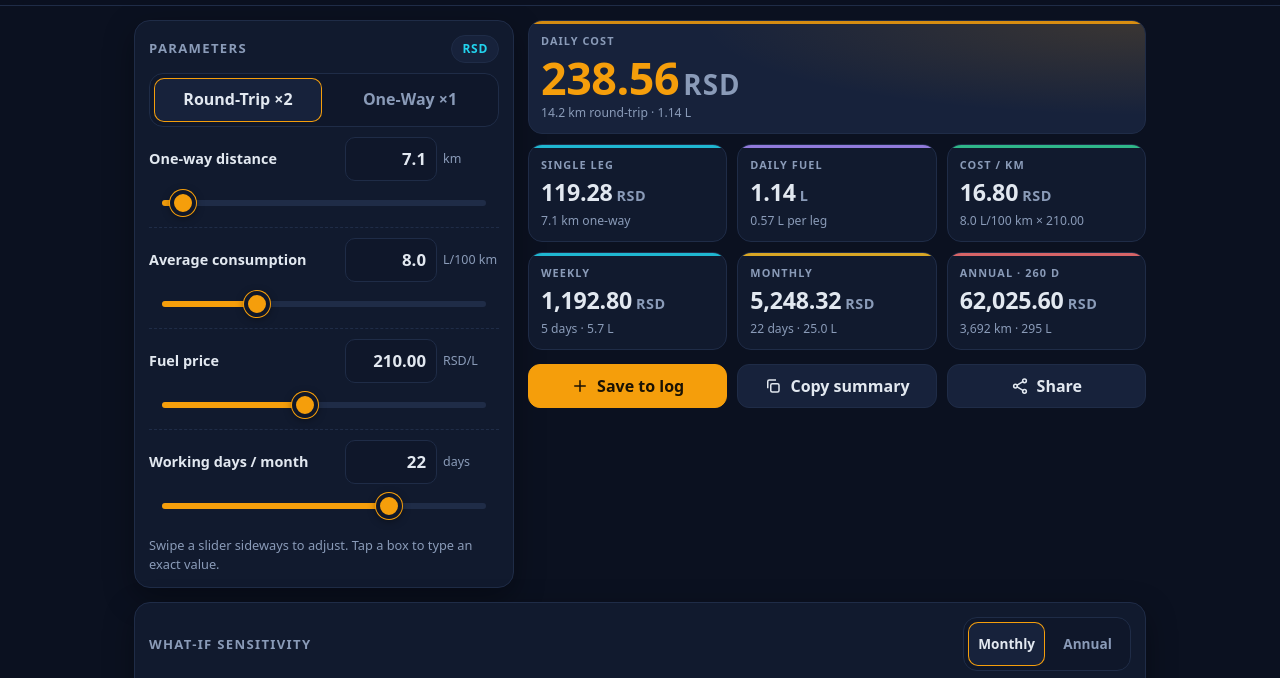
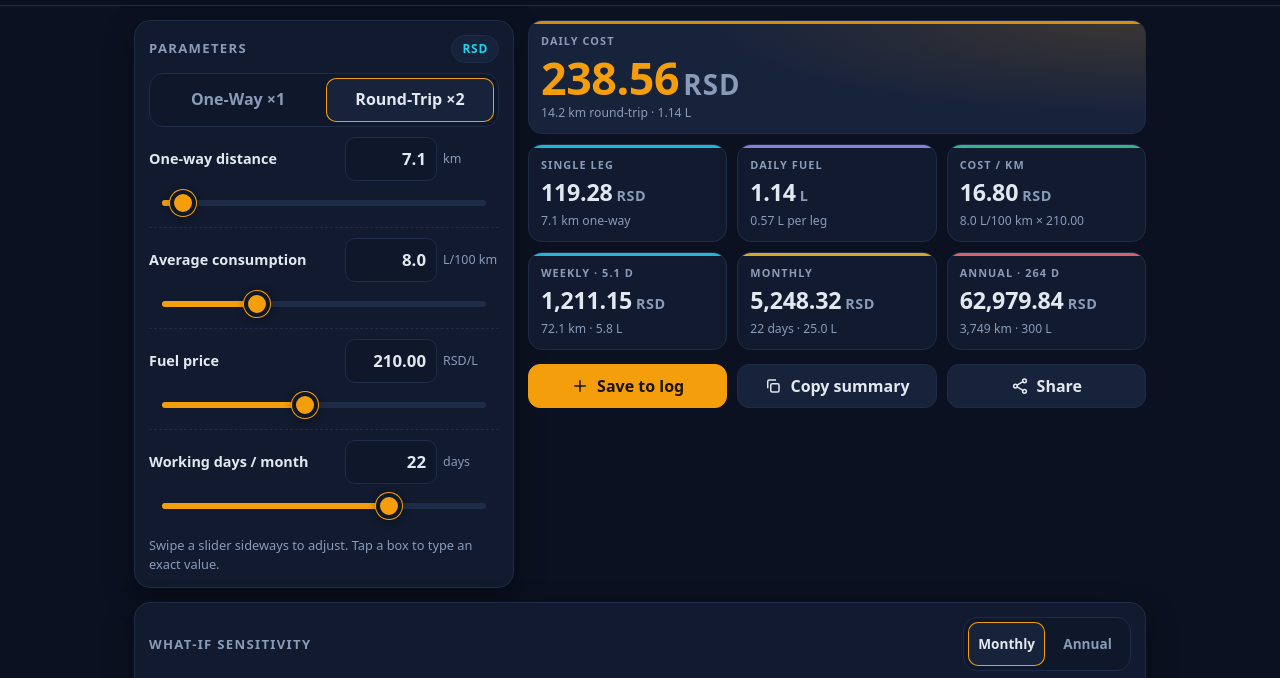
Before and after one commit to alecfleurs/fueltrack, a plain HTML site: page index.html in a window 1280 px wide. Shown: the part 55-733 px from the top of the page. Drawn offline with Linux system fonts and the light colour scheme.

Commit message:
Derive weekly/annual projections from working days; One-Way first in trip toggle
Co-Authored-By: Claude Opus 5.5 <noreply@anthropic.com>
Claude-Session: https://claude.ai/code/session_01CFRoNvAUXiRDJmf8YUyqFx

```diff
--- a/index.html
+++ b/index.html
@@ -254,8 +254,8 @@ dialog[open]{animation:sheet .22s ease}
       <div class="card">
         <div class="card-h"><h2>Parameters</h2><span class="chip" id="curChip">RSD</span></div>
         <div class="seg" role="radiogroup" aria-label="Trip mode" id="tripSeg">
+          <button type="button" role="radio" data-legs="1">One-Way ×1</button>
           <button type="button" role="radio" data-legs="2">Round-Trip ×2</button>
-          <button type="button" role="radio" data-legs="1">One-Way ×1</button>
         </div>
         <div id="calcFields"></div>
         <p class="hint">Swipe a slider sideways to adjust. Tap a box to type an exact value.</p>
@@ -284,7 +284,7 @@ dialog[open]{animation:sheet .22s ease}
             <div class="t-sub" id="o-perkm-sub"></div>
           </div>
           <div class="tile" style="--tc:var(--accent2)">
-            <div class="t-label">Weekly</div>
+            <div class="t-label" id="o-week-lbl">Weekly</div>
             <div class="t-val"><span id="o-week">0</span><small data-cur>RSD</small></div>
             <div class="t-sub" id="o-week-sub"></div>
           </div>
@@ -294,7 +294,7 @@ dialog[open]{animation:sheet .22s ease}
             <div class="t-sub" id="o-month-sub"></div>
           </div>
           <div class="tile" style="--tc:var(--bad)">
-            <div class="t-label">Annual · 260 d</div>
+            <div class="t-label" id="o-year-lbl">Annual</div>
             <div class="t-val"><span id="o-year">0</span><small data-cur>RSD</small></div>
             <div class="t-sub" id="o-year-sub"></div>
           </div>
@@ -499,10 +499,12 @@ dialog[open]{animation:sheet .22s ease}
   'use strict';
 
   /* ===================== Constants & storage ===================== */
-  const APP_VERSION = '1.0.1';
+  const APP_VERSION = '1.0.2';
   const LS = { settings: 'fueltrack.settings.v1', log: 'fueltrack.log.v1' };
-  const WEEK_DAYS = 5;
-  const YEAR_DAYS = 260;
+  // All projections derive from working days per month:
+  // annual = workDays × 12, weekly = annual ÷ 52 (22 d/month → 264 d/yr, 5.08 d/wk).
+  const yearDays = () => state.workDays * 12;
+  const weekDays = () => (state.workDays * 12) / 52;
   const CATEGORIES = ['Commute', 'City', 'Highway', 'Refuel'];
   const CAT_COLORS = { Commute: 'var(--accent2)', City: 'var(--warn)', Highway: 'var(--violet)', Refuel: 'var(--good)' };
   const CURRENCIES = {
@@ -616,15 +618,15 @@ dialog[open]{animation:sheet .22s ease}
       dailyKm, legL, dailyL, daily,
       legCost: legL * s.price,
       perKm: lPerKm * s.price,
-      weekly: daily * WEEK_DAYS,
+      weekly: daily * weekDays(),
       monthly: daily * s.workDays,
-      annual: daily * YEAR_DAYS,
-      annualKm: dailyKm * YEAR_DAYS,
-      annualL: dailyL * YEAR_DAYS
+      annual: daily * yearDays(),
+      annualKm: dailyKm * yearDays(),
+      annualL: dailyL * yearDays()
     };
   }
   const periodCost = (cons, price, period) =>
-    state.oneWay * state.legs * (cons / 100) * price * (period === 'year' ? YEAR_DAYS : state.workDays);
+    state.oneWay * state.legs * (cons / 100) * price * (period === 'year' ? yearDays() : state.workDays);
 
   /* ===================== Synced fields ===================== */
   const FIELD_DEFS = {
@@ -744,7 +746,9 @@ dialog[open]{animation:sheet .22s ease}
     setText('o-perkm', fmt(r.perKm, 2));
     setText('o-perkm-sub', `${fmt(state.consumption, 1)} L/100 km × ${money(state.price)}`);
     setText('o-week', money(r.weekly));
-    setText('o-week-sub', `${WEEK_DAYS} days · ${fmt(r.dailyL * WEEK_DAYS, 1)} L`);
+    setText('o-week-lbl', `Weekly · ${fmt(weekDays(), 1)} d`);
+    setText('o-week-sub', `${fmt(r.dailyKm * weekDays(), 1)} km · ${fmt(r.dailyL * weekDays(), 1)} L`);
+    setText('o-year-lbl', `Annual · ${yearDays()} d`);
     setText('o-month', money(r.monthly));
     setText('o-month-sub', `${state.workDays} days · ${fmt(r.dailyL * state.workDays, 1)} L`);
     setText('o-year', money(r.annual));
@@ -1002,9 +1006,9 @@ dialog[open]{animation:sheet .22s ease}
       `Consumption: ${fmt(state.consumption, 1)} L/100 km · Price: ${money(state.price)} ${c}/L`,
       ``,
       `Daily: ${money(r.daily)} ${c} (${fmt(r.dailyL, 2)} L)`,
-      `Weekly (${WEEK_DAYS} d): ${money(r.weekly)} ${c}`,
+      `Weekly (${fmt(weekDays(), 1)} d): ${money(r.weekly)} ${c}`,
       `Monthly (${state.workDays} d): ${money(r.monthly)} ${c}`,
-      `Annual (${YEAR_DAYS} d): ${money(r.annual)} ${c}`,
+      `Annual (${yearDays()} d): ${money(r.annual)} ${c}`,
       `Cost per km: ${fmt(r.perKm, 2)} ${c}`
     ].join('\n');
   }
--- a/sw.js
+++ b/sw.js
@@ -4,7 +4,7 @@
  */
 'use strict';
 
-const VERSION = 'fueltrack-v1.0.1';
+const VERSION = 'fueltrack-v1.0.2';
 const CACHE = VERSION;
 const CORE = ['./', './index.html'];
 
```
